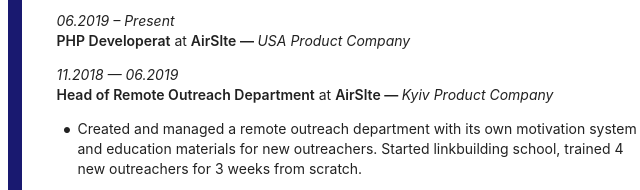
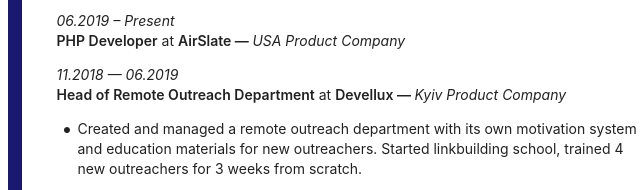
Before and after one commit to deniskulygin/homepage, a plain HTML site: page index.html in a window 1280 px wide. Shown: the part 514-704 px from the top of the page, 97-737 px from the left. Drawn offline with Linux system fonts and the light colour scheme.

Commit message:
Company name changing

```diff
--- a/index.html
+++ b/index.html
@@ -77,11 +77,11 @@
                   <ul class="timeline">
                       <li>
                           <p><em>06.2019 – Present</em></p>
-                          <p><strong>PHP Developerat</strong> at <strong>AirSlte — </strong><em>USA Product Company</em></p>
+                          <p><strong>PHP Developer</strong> at <strong>AirSlate — </strong><em>USA Product Company</em></p>
                       </li>
                       <li>
                           <p><em>11.2018 — 06.2019</em></p>
-                          <p><strong>Head of Remote Outreach Department</strong> at <strong>AirSlte — </strong><em>Kyiv Product Company</em></p>
+                          <p><strong>Head of Remote Outreach Department</strong> at <strong>Devellux — </strong><em>Kyiv Product Company</em></p>
                               <li>
                                   <ul>
                                       <li>Created and managed a remote outreach department with its own motivation system and education materials for new outreachers. Started linkbuilding school, trained 4 new outreachers for 3 weeks from scratch.</li>
```
